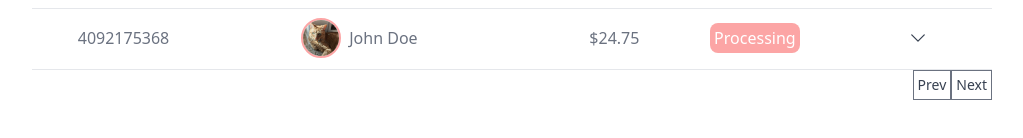
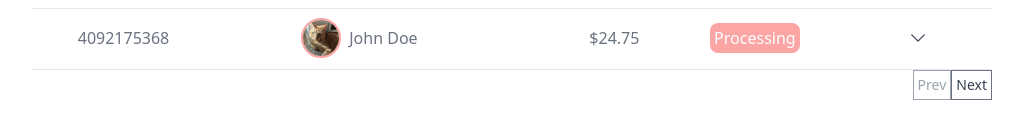
Before and after one commit to francoisdillinger/book_nook_frontend, a React (Vite) app: page / in a window 1280 px wide. Shown: the part 656-794 px from the top of the page, without its empty margins (128-1151 px from the left). Built offline with nearby package versions, Linux system fonts and the light colour scheme.

Commit message:
Add pagination buttons and disable them based on conditions

```diff
--- a/src/components/AdminOrders.tsx
+++ b/src/components/AdminOrders.tsx
@@ -53,6 +53,8 @@ export default function AdminOrders() {
 		value: "",
 	});
 	const [paginationIndex, setPaginationIndex] = useState(1);
+	const [buttonIncreaseDisabled, setIncreaseButtonDiabled] = useState(false);
+	const [buttonDecreaseDisabled, setDecreaseButtonDisabled] = useState(true);
 
 	useEffect(() => {
 		const trimmmedOrders = trimOrders(orders_data);
@@ -127,21 +129,29 @@ export default function AdminOrders() {
 		setSearchValues({ ...searchValues, value: "" });
 	};
 	const handlePaginationDecrease = () => {
+		console.log("Decrease");
 		const hasResults = (paginationIndex - 1) * 10 > 0;
 		// const hasResults = paginationIndex * 10 > 0;
+		setDecreaseButtonDisabled(!hasResults);
+		setIncreaseButtonDiabled(false);
 		setPaginationIndex(hasResults ? paginationIndex - 1 : paginationIndex);
 	};
 
 	const handlePaginationIncrease = () => {
+		console.log("Increase");
 		const inRange = (paginationIndex + 1) * 10 < filteredOrders?.length;
 		const hasResults = paginationIndex * 10 < filteredOrders?.length;
 		// console.log("In Range: ", inRange);
+		setDecreaseButtonDisabled(false);
+		setIncreaseButtonDiabled(!inRange);
 		setPaginationIndex(hasResults ? paginationIndex + 1 : paginationIndex);
 	};
 
 	// console.log("Trimmed: ", trimmmedOrders);
 	// console.log("Orders: ", orderedByDate);
 	// console.log("Sort by: ", sortOption);
+	console.log("Decrease Disabled: ", buttonDecreaseDisabled);
+	console.log("Increase Disabled: ", buttonIncreaseDisabled);
 	console.log(paginationIndex);
 	return (
 		<div className="">
@@ -202,18 +212,20 @@ export default function AdminOrders() {
 				</table>
 			</div>
 			<div className="w-3/4 m-auto flex justify-end">
-				<div
+				<button
 					onClick={handlePaginationDecrease}
-					className="border-gray-500 border-solid border p-1 text-sm text-gray-700 font-medium cursor-pointer"
+					className="border-solid border p-1 text-sm font-medium enabled:border-gray-500 disabled:border-gray-400 enabled:text-gray-700 disabled:text-gray-400  enabled:cursor-pointer diabled:cursor-default"
+					disabled={buttonDecreaseDisabled}
 				>
 					Prev
-				</div>
-				<div
+				</button>
+				<button
 					onClick={handlePaginationIncrease}
-					className="border-gray-500 border-solid border p-1 text-sm text-gray-700 font-medium cursor-pointer"
+					className="border-solid border p-1 text-sm font-medium enabled:border-gray-500 disabled:border-gray-400 enabled:text-gray-700 disabled:text-gray-400  enabled:cursor-pointer diabled:cursor-default"
+					disabled={buttonIncreaseDisabled}
 				>
 					Next
-				</div>
+				</button>
 			</div>
 		</div>
 	);
```
